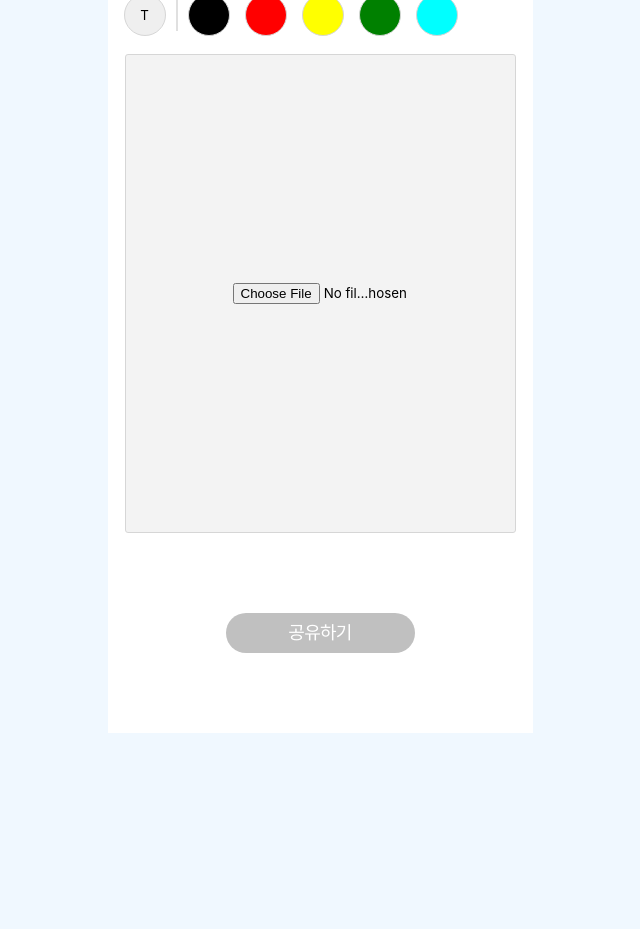
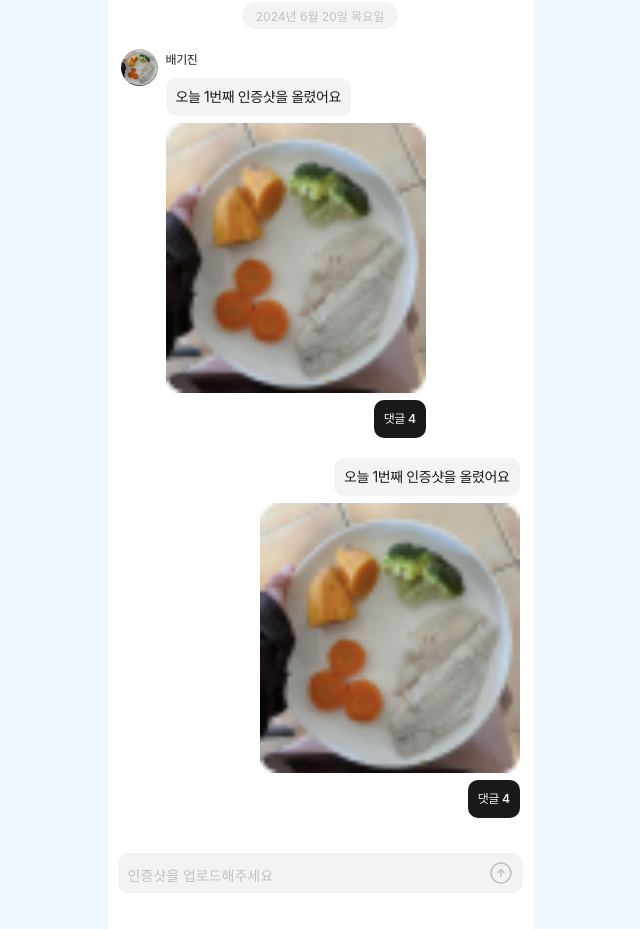
Before and after one commit to youtheyeon/12th-LikeLion-Hackathon, a React (Create React App) app: page / in a window 1280 px wide. Shown: the part 120-1049 px from the top of the page, without its empty margins (320-960 px from the left). Before the commit the page ends 853 px from the top, so only its background shows below. Built offline with nearby package versions, Linux system fonts and the light colour scheme.

Commit message:
🎨style: 채팅방 페이지 퍼블리싱

```diff
--- a/src/App.js
+++ b/src/App.js
@@ -1,13 +1,15 @@
 import MainPage from "./pages/MainPage";
 import GlobalStyles from "./GlobalStyle";
 import SharePage from "./pages/SharePage";
+import ChatRoomPage from "./pages/ChatRoomPage";
 
 function App() {
   return (
     <>
       <GlobalStyles />
       {/* <MainPage /> */}
-      <SharePage />
+      {/* <SharePage /> */}
+      <ChatRoomPage />
     </>
   );
 }
--- a/src/components/_common/Nav.jsx
+++ b/src/components/_common/Nav.jsx
@@ -2,12 +2,12 @@ import styled from "styled-components";
 
 import { ReactComponent as Back } from "../../assets/icons/back.svg";
 
-function Nav() {
+function Nav({ text = "" }) {
   return (
     <Wrapper>
       <div>
         <Back />
-        <span>스토리 공유하기</span>
+        <span>{text}</span>
       </div>
     </Wrapper>
   );
--- /dev/null
+++ b/src/components/chatroompage/ChatItem.jsx
@@ -0,0 +1,70 @@
+import styled from "styled-components";
+import sample from "../../assets/images/sample-photo.png";
+
+function ChatItem({ isMy = false }) {
+  return (
+    <Item isMy={isMy}>
+      {isMy || <img src={sample} alt="profile" />}
+      <div className="content">
+        {isMy || <span>배기진</span>}
+        <p>오늘 1번째 인증샷을 올렸어요</p>
+        <img src={sample} alt="sample" />
+        <div>
+          댓글 <b style={{ fontWeight: "600" }}>4</b>
+        </div>
+      </div>
+    </Item>
+  );
+}
+
+export default ChatItem;
+
+const Item = styled.div`
+  display: flex;
+  gap: 8px;
+  margin: ${({ isMy }) => (isMy ? "0 0 0 auto" : "0 auto 0 0")};
+
+  img {
+    width: 37px;
+    height: 37px;
+    flex-shrink: 0;
+    border-radius: 50%;
+  }
+
+  .content {
+    display: flex;
+    flex-direction: column;
+    gap: 7px;
+
+    color: var(--bk, #191919);
+    font-size: 12px;
+    font-weight: 400;
+    line-height: 22px;
+    letter-spacing: -0.408px;
+
+    p {
+      width: fit-content;
+      padding: 8px 10px;
+      border-radius: 10px;
+      background: var(--gray03, #f3f3f3);
+      font-size: 14px;
+      margin-left: ${({ isMy }) => isMy && "auto"};
+    }
+
+    img {
+      width: 260px;
+      height: 270px;
+      border-radius: 10px;
+    }
+
+    div {
+      margin-left: auto;
+      width: fit-content;
+      padding: 8px 10px;
+      border-radius: 10px;
+      background: var(--bk, #191919);
+      color: var(--gray03, #f3f3f3);
+      cursor: pointer;
+    }
+  }
+`;
--- /dev/null
+++ b/src/components/chatroompage/ChatRoom.jsx
@@ -0,0 +1,56 @@
+import styled from "styled-components";
+
+import ChatItem from "./ChatItem";
+
+function ChatRoom() {
+  return (
+    <>
+      <Hr />
+      <Wrapper>
+        <DayChat>
+          <ChatDate>2024년 6월 20일 목요일</ChatDate>
+          <ChatItem />
+          <ChatItem isMy={true} />
+        </DayChat>
+      </Wrapper>
+    </>
+  );
+}
+
+export default ChatRoom;
+
+const Wrapper = styled.div`
+  display: flex;
+  flex-direction: column;
+  justify-content: center;
+`;
+
+const Hr = styled.div`
+  width: 100%;
+  height: 1.241px;
+  flex-shrink: 0;
+  background: rgba(199, 198, 198, 0.2);
+`;
+
+const DayChat = styled.div`
+  display: flex;
+  flex-direction: column;
+  align-items: center;
+  gap: 20px;
+  margin: 26px 13px;
+`;
+
+const ChatDate = styled.div`
+  display: flex;
+  width: fit-content;
+  height: 27px;
+  padding: 8px 14px;
+  align-items: center;
+  gap: 10px;
+  border-radius: 30px;
+  background: var(--gray03, #f3f3f3);
+
+  color: var(--gray02, #c0c0c0);
+  font-size: 12px;
+  font-weight: 400;
+`;
--- /dev/null
+++ b/src/components/chatroompage/ChatUpload.jsx
@@ -0,0 +1,68 @@
+import styled from "styled-components";
+import { ReactComponent as Upload } from "../../assets/icons/upload.svg";
+import React, { useRef } from "react";
+
+function ChatUpload() {
+  const fileInputRef = useRef(null);
+
+  const handleIconClick = () => {
+    fileInputRef.current.click();
+  };
+
+  const handleFileChange = (event) => {
+    const file = event.target.files[0];
+    if (file) {
+      console.log("File selected:", file);
+    }
+  };
+
+  return (
+    <Wrapper>
+      <div>
+        <span>인증샷을 업로드해주세요</span>
+        <Upload onClick={handleIconClick} />
+        <input
+          type="file"
+          ref={fileInputRef}
+          style={{ display: "none" }}
+          onChange={handleFileChange}
+        />
+      </div>
+    </Wrapper>
+  );
+}
+
+export default ChatUpload;
+
+const Wrapper = styled.div`
+  display: flex;
+  width: 100%;
+  height: 85px;
+  padding: 9px 10px 34px;
+  flex-direction: column;
+  align-items: center;
+  background: var(--white, #fff);
+
+  div {
+    display: flex;
+    width: 100%;
+    padding: 8px 10px;
+    justify-content: space-between;
+    border-radius: 10px;
+    background: var(--gray03, #f3f3f3);
+    align-items: center;
+
+    span {
+      margin-top: 3px;
+      color: var(--gray02, #c0c0c0);
+      font-size: 14px;
+      font-weight: 400;
+    }
+
+    svg {
+      width: 24px;
+      height: 24px;
+      cursor: pointer;
+    }
+  }
+`;
--- /dev/null
+++ b/src/pages/ChatRoomPage/index.js
@@ -0,0 +1,15 @@
+import Nav from "../../components/_common/Nav";
+import ChatRoom from "../../components/chatroompage/ChatRoom";
+import ChatUpload from "../../components/chatroompage/ChatUpload";
+
+function ChatRoomPage() {
+  return (
+    <>
+      <Nav text="식단방" />
+      <ChatRoom />
+      <ChatUpload />
+    </>
+  );
+}
+
+export default ChatRoomPage;
--- a/src/pages/SharePage/index.jsx
+++ b/src/pages/SharePage/index.jsx
@@ -4,7 +4,7 @@ import StoryMaker from "../../components/sharepage/StoryMaker";
 function SharePage() {
   return (
     <>
-      <Nav />
+      <Nav text="스토리 공유하기" />
       <StoryMaker />
     </>
   );
```
Also changed, not shown: src/assets/icons/upload.svg (added).
